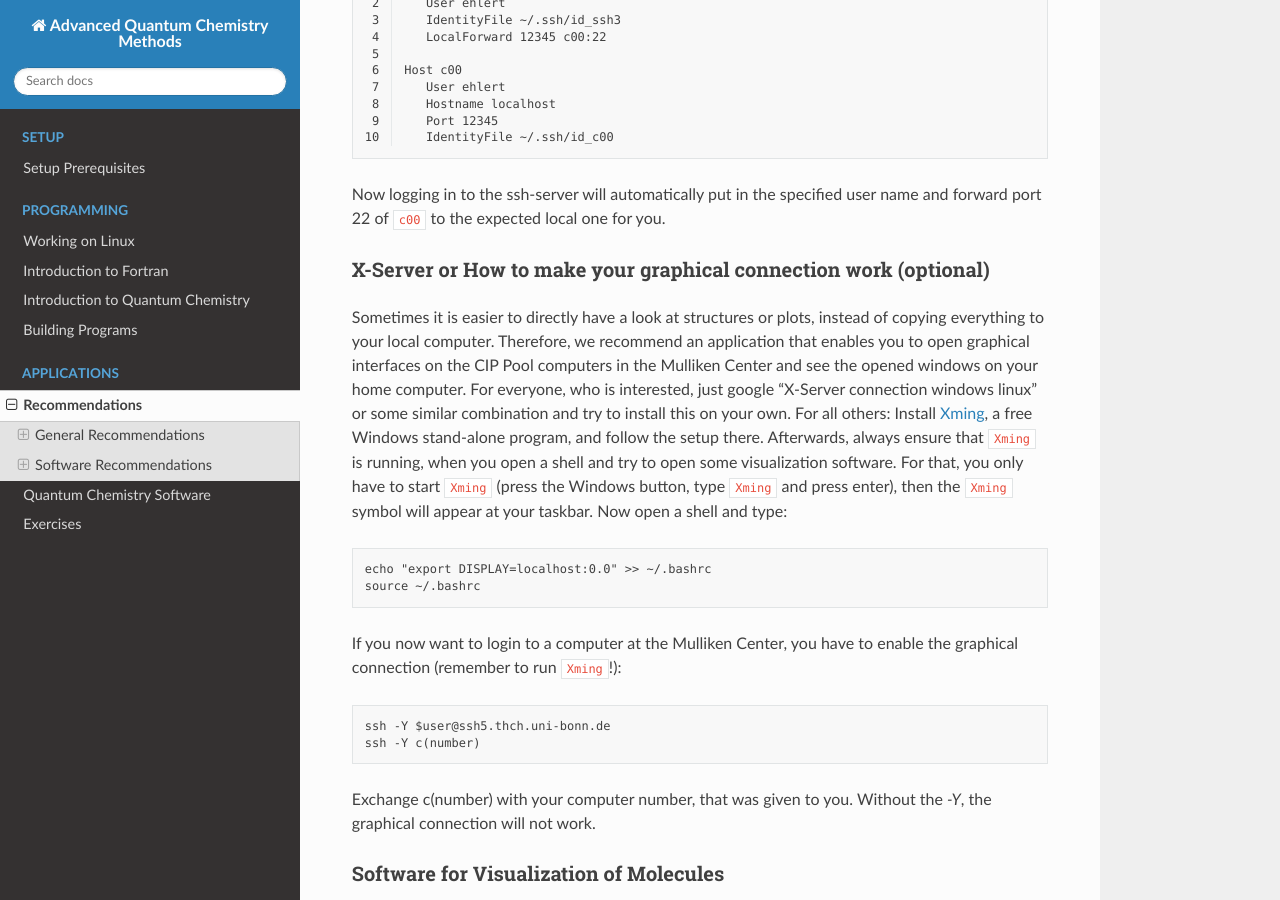
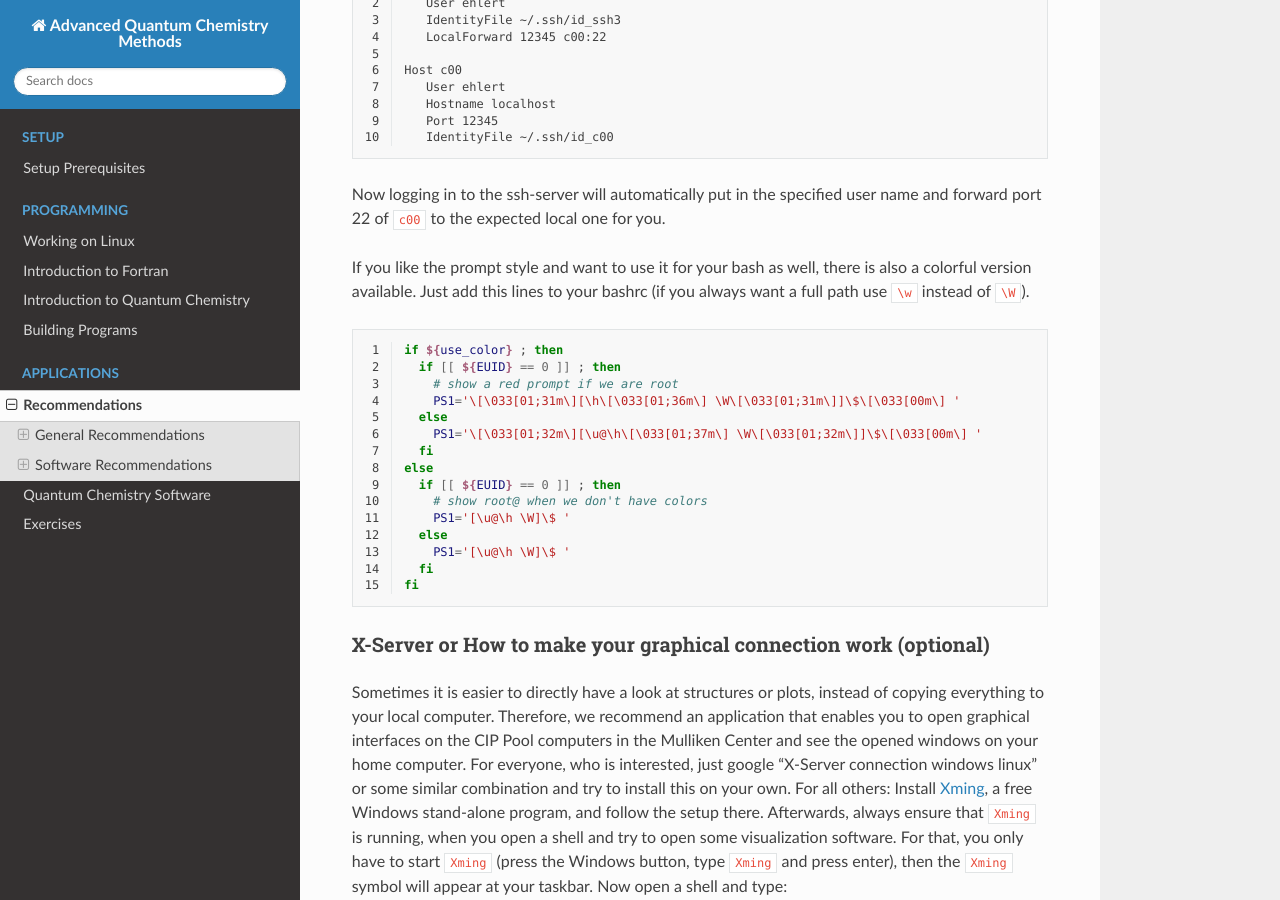
Before and after one commit to grimme-lab/qc2-teaching, a Sphinx documentation site: the page built from doc/recommendations.rst, in a window 1280 px wide and 900 px high, scrolled down 7068 px. Built offline with Sphinx 7.4.7 and the Read the Docs theme 2.0.0, drawn with Linux system fonts in a browser that asks for light colours.

Commit message:
Add some info for prompt configuration

```diff
--- a/doc/recommendations.rst
+++ b/doc/recommendations.rst
@@ -356,6 +356,28 @@ For the three machine setup we had a configuration file like the following would
 
 Now logging in to the ssh-server will automatically put in the specified user name and forward port 22 of ``c00`` to the expected local one for you.
 
+If you like the prompt style and want to use it for your bash as well, there is also a colorful version available.
+Just add this lines to your bashrc (if you always want a full path use ``\w`` instead of ``\W``).
+
+.. code-block:: bash
+   :linenos:
+
+   if ${use_color} ; then
+     if [[ ${EUID} == 0 ]] ; then
+       # show a red prompt if we are root
+       PS1='\[\033[01;31m\][\h\[\033[01;36m\] \W\[\033[01;31m\]]\$\[\033[00m\] '
+     else
+       PS1='\[\033[01;32m\][\u@\h\[\033[01;37m\] \W\[\033[01;32m\]]\$\[\033[00m\] '
+     fi
+   else
+     if [[ ${EUID} == 0 ]] ; then
+       # show root@ when we don't have colors
+       PS1='[\u@\h \W]\$ '
+     else
+       PS1='[\u@\h \W]\$ '
+     fi
+   fi
+
 
 X-Server or How to make your graphical connection work (optional)
 ~~~~~~~~~~~~~~~~~~~~~~~~~~~~~~~~~~~~~~~~~~~~~~~~~~~~~~~~~~~~~~~~~
```
